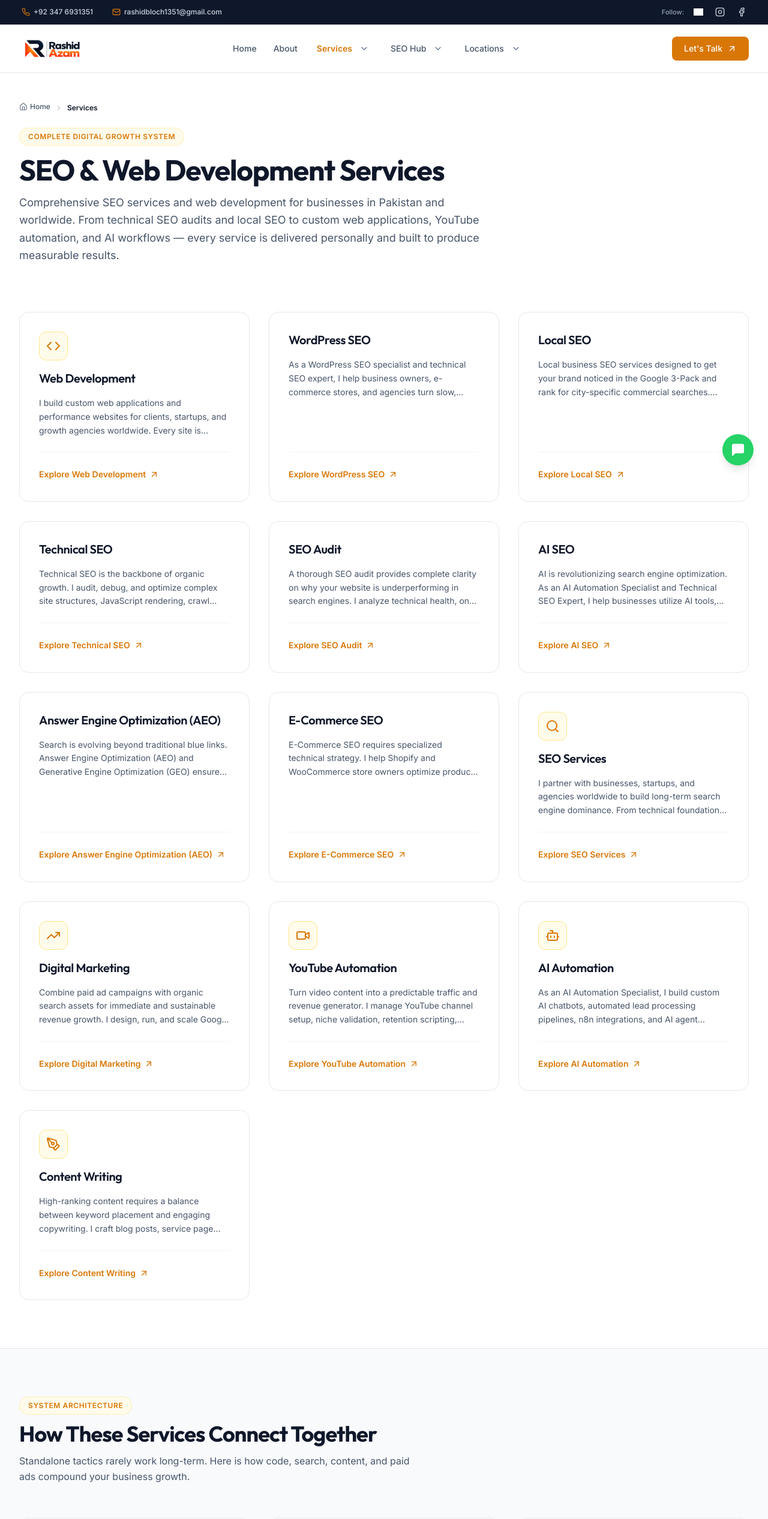
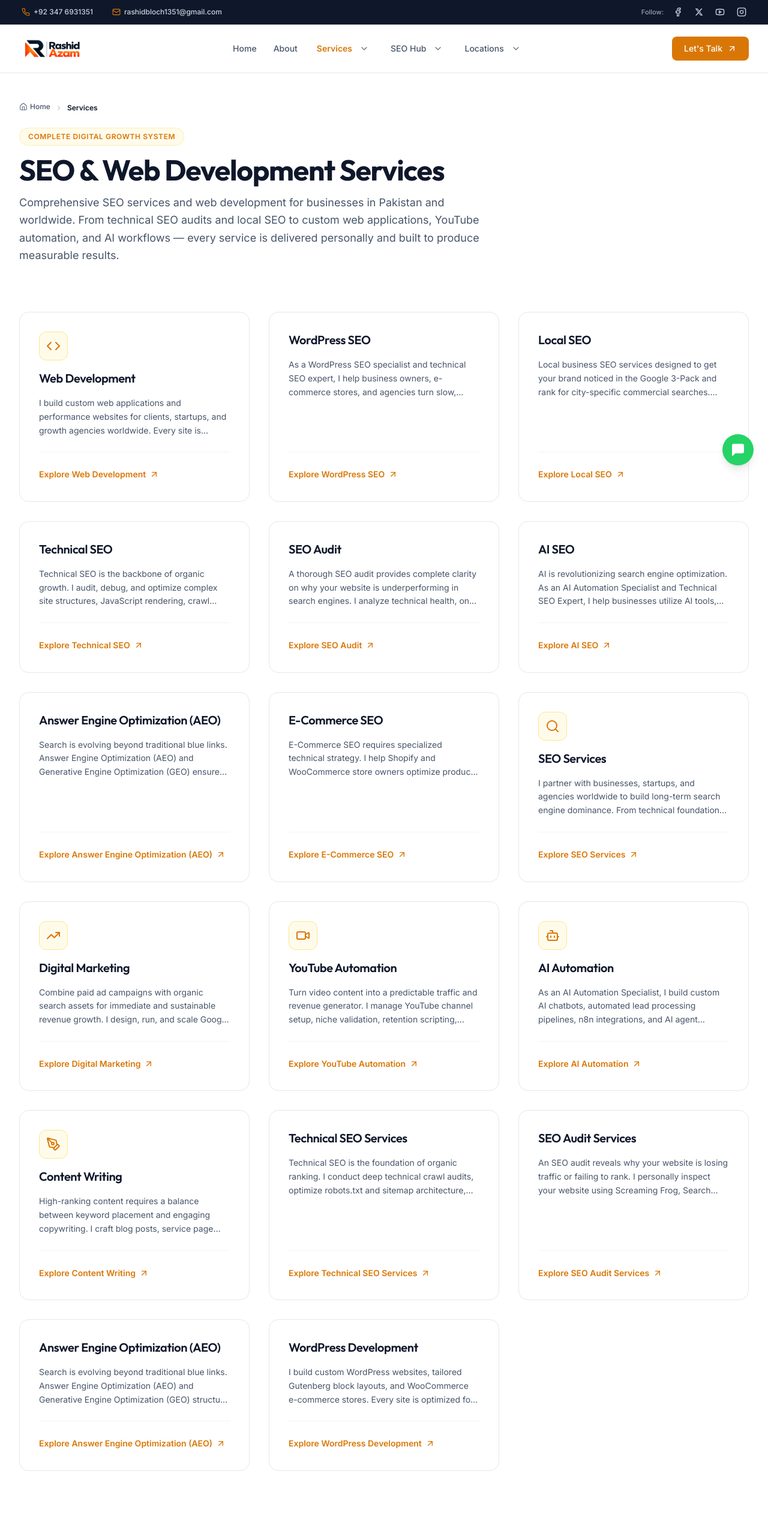
Before and after one commit to rashidbloch1351/rashidazam.me, a Next.js app: page /services in a window 1280 px wide. Shown: the top 2533 px of the page at 60% size. Built offline with nearby package versions, Linux system fonts and the light colour scheme.

Commit message:
Update website

```diff
--- a/components/Header.tsx
+++ b/components/Header.tsx
@@ -236,29 +236,49 @@ export function Header() {
             </a>
           </div>
 
-          {/* Right Side: Social Profile Icons (Exactly Fiverr, Instagram, Facebook) */}
+          {/* Right Side: Social Profile Icons (Exactly Facebook, Twitter/X, YouTube, Instagram) */}
           <div className="flex items-center gap-3">
             <span className="text-[11px] text-slate-400 font-medium">Follow:</span>
 
-            {/* 1. Fiverr */}
+            {/* 1. Facebook */}
             <a
-              href="https://fiverr.com/rashidazam1351"
+              href="https://facebook.com/rashidazam1351"
               target="_blank"
               rel="noopener noreferrer"
-              className="p-1 text-slate-300 hover:text-[#d97706] hover:bg-slate-800 rounded transition-colors focus:outline-none focus-visible:ring-1 focus-visible:ring-[#d97706] inline-flex items-center justify-center group"
-              aria-label="Visit Rashid Azam on Fiverr (@rashidazam1351)"
-              title="Fiverr: @rashidazam1351"
+              className="p-1 text-slate-300 hover:text-[#d97706] hover:bg-slate-800 rounded transition-colors focus:outline-none focus-visible:ring-1 focus-visible:ring-[#d97706] inline-flex items-center justify-center"
+              aria-label="Visit Rashid Azam on Facebook (@rashidazam1351)"
+              title="Facebook: @rashidazam1351"
             >
-              <Image
-                src="/images/icons/fiverr.png"
-                alt="Fiverr"
-                width={16}
-                height={16}
-                className="w-4 h-4 object-contain brightness-0 invert group-hover:brightness-100 group-hover:invert-0 transition-all"
-              />
+              <Facebook className="w-4 h-4 text-slate-300 hover:text-[#d97706] transition-colors" />
             </a>
 
-            {/* 2. Instagram */}
+            {/* 2. Twitter / X */}
+            <a
+              href="https://x.com/rashidazam1351"
+              target="_blank"
+              rel="noopener noreferrer"
+              className="p-1 text-slate-300 hover:text-[#d97706] hover:bg-slate-800 rounded transition-colors focus:outline-none focus-visible:ring-1 focus-visible:ring-[#d97706] inline-flex items-center justify-center"
+              aria-label="Visit Rashid Azam on Twitter / X (@rashidazam1351)"
+              title="Twitter / X: @rashidazam1351"
+            >
+              <svg className="w-3.5 h-3.5 fill-current text-slate-300 hover:text-[#d97706] transition-colors" viewBox="0 0 24 24" aria-hidden="true">
+                <path d="M18.244 2.25h3.308l-7.227 8.26 8.502 11.24H16.17l-5.214-6.817L4.99 21.75H1.68l7.73-8.835L1.254 2.25H8.08l4.713 6.231zm-1.161 17.52h1.833L7.084 4.126H5.117z" />
+              </svg>
+            </a>
+
+            {/* 3. YouTube */}
+            <a
+              href="https://youtube.com/@TechByRash"
+              target="_blank"
+              rel="noopener noreferrer"
+              className="p-1 text-slate-300 hover:text-[#d97706] hover:bg-slate-800 rounded transition-colors focus:outline-none focus-visible:ring-1 focus-visible:ring-[#d97706] inline-flex items-center justify-center"
+              aria-label="Visit Rashid Azam on YouTube (@TechByRash)"
+              title="YouTube: @TechByRash"
+            >
+              <Youtube className="w-4 h-4 text-slate-300 hover:text-[#d97706] transition-colors" />
+            </a>
+
+            {/* 4. Instagram */}
             <a
               href="https://instagram.com/rashidazam1351"
               target="_blank"
@@ -268,18 +288,6 @@ export function Header() {
               title="Instagram: @rashidazam1351"
             >
               <Instagram className="w-4 h-4 text-slate-300 hover:text-[#d97706] transition-colors" />
-            </a>
-
-            {/* 3. Facebook */}
-            <a
-              href="https://facebook.com/rashidazam1351"
-              target="_blank"
-              rel="noopener noreferrer"
-              className="p-1 text-slate-300 hover:text-[#d97706] hover:bg-slate-800 rounded transition-colors focus:outline-none focus-visible:ring-1 focus-visible:ring-[#d97706] inline-flex items-center justify-center"
-              aria-label="Visit Rashid Azam on Facebook (@rashidazam1351)"
-              title="Facebook: @rashidazam1351"
-            >
-              <Facebook className="w-4 h-4 text-slate-300 hover:text-[#d97706] transition-colors" />
             </a>
           </div>
         </div>
--- a/data/servicesData.ts
+++ b/data/servicesData.ts
@@ -678,6 +678,170 @@ export const pillarServices: PillarService[] = [
     ],
     relatedServices: ["seo-services", "wordpress-seo", "digital-marketing"],
   },
+  {
+    slug: "technical-seo",
+    name: "Technical SEO Services",
+    navLabel: "Technical SEO",
+    metaTitle: "Technical SEO Services & Crawl Optimization | Rashid Azam",
+    metaDescription:
+      "Expert technical SEO services by Rashid Azam. Fix crawlability, indexing, Core Web Vitals, canonical tags, and structured JSON-LD schema markup.",
+    h1: "Technical SEO Services & Crawl Infrastructure Optimization",
+    tagline: "Fix technical site errors, improve indexability, and maximize organic search performance.",
+    intro:
+      "Technical SEO is the foundation of organic ranking. I conduct deep technical crawl audits, optimize robots.txt and sitemap architecture, eliminate indexing errors, and tune Core Web Vitals to ensure search engines crawl and index your site efficiently.",
+    capabilities: [
+      {
+        title: "Crawlability & Indexing Diagnostics",
+        description: "Diagnosing crawl budget waste, fixing 404 errors, handling redirect chains, and resolving noindex misconfigurations.",
+      },
+      {
+        title: "Core Web Vitals Speed Optimization",
+        description: "Optimizing LCP, INP, and CLS scores by stripping render-blocking assets and lazy-loading media.",
+      },
+      {
+        title: "JSON-LD Schema Markup Implementation",
+        description: "Deploying structured schema markup for Person, LocalBusiness, Service, Product, and Article entity recognition.",
+      },
+    ],
+    sections: [
+      {
+        heading: "Eliminate Technical Obstacles Blocking Google Rankings",
+        body: [
+          "Without a sound technical foundation, high-quality content cannot reach its full ranking potential. My technical SEO services fix underlying infrastructure errors so search engines reward your website.",
+        ],
+      },
+    ],
+    faqs: [
+      {
+        question: "How long does a technical SEO audit and implementation take?",
+        answer: "A comprehensive technical SEO audit takes 3 to 5 business days, followed by structured implementation and Search Console re-indexing validation.",
+      },
+    ],
+    relatedServices: ["seo-audit", "speed-optimization", "wordpress-seo"],
+  },
+  {
+    slug: "seo-audit",
+    name: "SEO Audit Services",
+    navLabel: "SEO Audit",
+    metaTitle: "Comprehensive Technical SEO Audit Services | Rashid Azam",
+    metaDescription:
+      "Professional SEO audit services by Rashid Azam. In-depth technical, on-page, local, and competitive website health checks with actionable priority roadmaps.",
+    h1: "Comprehensive SEO Audit & Health Check Services",
+    tagline: "Identify hidden search issues, audit technical site health, and uncover keyword growth opportunities.",
+    intro:
+      "An SEO audit reveals why your website is losing traffic or failing to rank. I personally inspect your website using Screaming Frog, Search Console, Ahrefs, and manual code reviews to deliver a clear, prioritized execution roadmap.",
+    capabilities: [
+      {
+        title: "Full Technical Health Check",
+        description: "Auditing site speed, mobile responsiveness, XML sitemaps, canonical tags, and server response codes.",
+      },
+      {
+        title: "On-Page & Keyword Intent Audit",
+        description: "Evaluating heading structures, meta titles, thin content risks, keyword cannibalization, and internal link depth.",
+      },
+      {
+        title: "Competitor & Gap Analysis",
+        description: "Comparing your site against top SERP competitors to uncover missing keyword clusters and backlink opportunities.",
+      },
+    ],
+    sections: [
+      {
+        heading: "Actionable Insights Without Generic Automated PDF Bloat",
+        body: [
+          "Unlike automated audit tools, my manual SEO audits provide clear, prioritized technical directives tailored directly to your CMS and developer workflow.",
+        ],
+      },
+    ],
+    faqs: [
+      {
+        question: "What deliverables are included with an SEO audit?",
+        answer: "You receive an executive summary, a technical issue log prioritized by business impact, and a step-by-step implementation guide.",
+      },
+    ],
+    relatedServices: ["technical-seo", "speed-optimization", "seo-services"],
+  },
+  {
+    slug: "answer-engine-optimization",
+    name: "Answer Engine Optimization (AEO)",
+    navLabel: "Answer Engine Optimization",
+    metaTitle: "Answer Engine Optimization (AEO) & AI Search Services | Rashid Azam",
+    metaDescription:
+      "Prepare your brand for ChatGPT, Claude, Perplexity, and Google AI Overviews with Answer Engine Optimization (AEO) services by Rashid Azam.",
+    h1: "Answer Engine Optimization (AEO) & AI Search Visibility",
+    tagline: "Position your brand as the cited answer across AI search engines and conversational LLMs.",
+    intro:
+      "Search is evolving beyond traditional blue links. Answer Engine Optimization (AEO) and Generative Engine Optimization (GEO) structure your brand content, entity markup, and factual data so AI systems like ChatGPT, Perplexity, and Google AI Overviews cite you directly.",
+    capabilities: [
+      {
+        title: "Direct Answer Content Structuring",
+        description: "Structuring text with scannable H2/H3 headers, concise answer paragraphs, and factual data tables optimized for LLM extraction.",
+      },
+      {
+        title: "Entity & Schema Knowledge Graph",
+        description: "Building clear JSON-LD schema networks linking your brand entity to verified industry topics and author credentials.",
+      },
+      {
+        title: "AI Search Visibility Auditing",
+        description: "Tracking brand citations across Perplexity, ChatGPT, Claude, and Google Gemini search results.",
+      },
+    ],
+    sections: [
+      {
+        heading: "Secure Brand Authority in the Age of Generative AI Search",
+        body: [
+          "As users ask conversational queries, answer engine optimization ensures your business is cited as the primary authority answer.",
+        ],
+      },
+    ],
+    faqs: [
+      {
+        question: "How does AEO differ from traditional SEO?",
+        answer: "Traditional SEO focuses on SERP click-throughs, while AEO optimizes content for direct extraction and citation by conversational AI engines.",
+      },
+    ],
+    relatedServices: ["ai-seo", "content-writing", "technical-seo"],
+  },
+  {
+    slug: "wordpress-development",
+    name: "WordPress Development",
+    navLabel: "WordPress Development",
+    metaTitle: "Custom WordPress Development Services | Rashid Azam",
+    metaDescription:
+      "Custom WordPress development services by Rashid Azam. Fast Gutenberg themes, Elementor customization, WooCommerce setups, and clean code built for SEO.",
+    h1: "Custom WordPress Development & Theme Customization",
+    tagline: "Fast, custom WordPress websites engineered for organic reach and mobile conversion.",
+    intro:
+      "I build custom WordPress websites, tailored Gutenberg block layouts, and WooCommerce e-commerce stores. Every site is optimized for sub-second page load speeds, clean mobile rendering, and effortless search engine indexing.",
+    capabilities: [
+      {
+        title: "Custom Gutenberg & Theme Building",
+        description: "Building lightweight custom themes and blocks without heavy page builder bloat or slow code.",
+      },
+      {
+        title: "WooCommerce E-Commerce Setups",
+        description: "Setting up secure, mobile-friendly WooCommerce stores with instant product filtering and custom payment gateways.",
+      },
+      {
+        title: "WordPress Maintenance & Security",
+        description: "Updating core plugins, securing database backups, fixing PHP errors, and hardening WordPress security.",
+      },
+    ],
+    sections: [
+      {
+        heading: "High-Performance WordPress Without Plugin Bloat",
+        body: [
+          "My WordPress builds eliminate unnecessary plugins, resulting in rapid page load times and superior Google Lighthouse performance.",
+        ],
+      },
+    ],
+    faqs: [
+      {
+        question: "Do you build custom WordPress sites or use templates?",
+        answer: "I specialize in lightweight custom Gutenberg builds as well as tailored Elementor setups based on project requirements.",
+      },
+    ],
+    relatedServices: ["web-development", "wordpress-seo", "speed-optimization"],
+  },
 ];
 
 export const getService = (slug?: string) =>
--- a/data/socialLinks.ts
+++ b/data/socialLinks.ts
@@ -10,6 +10,7 @@ export const socialLinks: SocialLink[] = [
   { label: "YouTube", url: "https://youtube.com/@TechByRash", handle: "@TechByRash" },
   { label: "Instagram", url: "https://instagram.com/rashidazam1351", handle: "@rashidazam1351" },
   { label: "Facebook", url: "https://facebook.com/rashidazam1351", handle: "@rashidazam1351" },
+  { label: "Twitter", url: "https://x.com/rashidazam1351", handle: "@rashidazam1351" },
   { label: "Fiverr", url: "https://fiverr.com/rashidazam1351", handle: "@rashidazam1351" },
 ];
 
```
Also changed, not shown: app/globals.css (+32 -0 lines), 2 other files (tests, documents, lock files or other folders).
